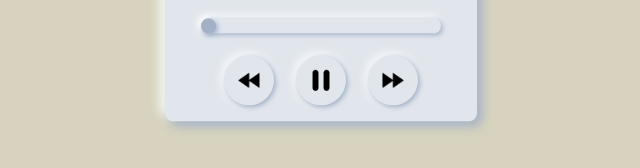
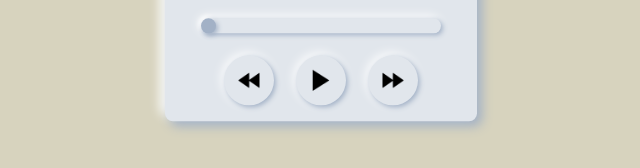
Before and after one commit to kemalyusuke/P0-Tubes, a plain HTML site: page index.html in a window 1280 px wide. Shown: the part 548-716 px from the top of the page, 319-959 px from the left. Drawn offline with nearby package versions, Linux system fonts and the light colour scheme.

Commit message:
ganti play img

```diff
--- a/index.html
+++ b/index.html
@@ -20,7 +20,7 @@
             <input id="range" class="level" type="range" value="0" min="0">
             <div class="buttons">
                 <button id="pre" onclick="prevSong()"><img src="rewind.png"></button>
-                <button id="play" onclick="playButton()"><img id="play_img" src="pause.png"></button>
+                <button id="play" onclick="playButton()"><img id="play_img" src="play.png"></button>
                 <button id="next" onclick="nextSong()"><img src="fast-forward.png"></button>
             </div>
 
```
